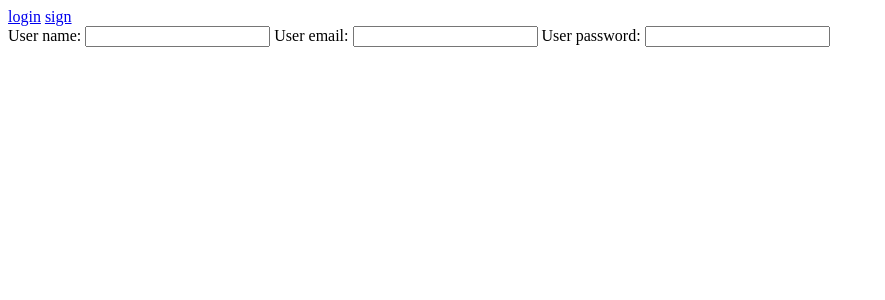
After one commit to CastCris/TalkTalk, a Flask app: page /login in a window 1280 px wide. The commit adds this page. Shown: the top 300 px of the page, without its empty margins (0-885 px from the left). Run offline with Flask 3, Linux system fonts and the light colour scheme; parts of the project's set-up code (start-up, migrations or seed data) failed here and were passed over.

Commit message:
setup_basic_code

```diff
--- a/app.py
+++ b/app.py
@@ -1,26 +1,116 @@
 import flask
-import socketio
-import eventlet
-import eventlet.wsgi
+import flask_socketio
 
-sio = socketio.Server()
+from database import *
+
+cursor.execute("""
+    CREATE TABLE IF NOT EXISTS room (
+        name VARCHAR(100) PRIMARY KEY AUTOINCREMENT,
+        user_admin VARCHAR(80)
+    );
+"""
+)
+
+cursor.execute("""
+    CREATE TABLE IF NOT EXISTS user (
+        name VARCHAR(80) PRIMARY KEY,
+        email VARCHAR(254),
+        password VARCHAR(200)
+    );
+""")
+
+INITIAL_ROOM = 0
+ROOMS_ABLE = set()
+
 app = flask.Flask(__name__)
+app.config['SECRET_KEY'] = '234567890-='
+socketio = flask_socketio.SocketIO(app)
 
+user = None
+
+
+###
 @app.route('/')
 def index()->object:
-    return flask.render_template('/index.html')
+    user = flask.request.cookies.get('user_name')
+    if not user:
+        return flask.redirect(flask.url_for('login'))
+    return flask.render_template('index.html')
 
-@sio.event
-def connect(sid, environ):
-    print('Client {} connect'.format(sid))
+@app.route('/login')
+def login()->object:
+    return flask.render_template('login.html')
 
-@sio.event
-def disconnect(sid, data):
-    print('Client {} disconnet'.format(sid))
+@app.route('/login_auth', methods=['POST'])
+def login_auth()->object:
+    if flask.request.method != 'POST':
+        return
 
-eventlet.wsgi.server(eventlet.listen(('', 5000)), app)
+    user_name = flask.request.form['user_name']
+    user_email = flask.request.form['user_email']
+    user_password = flask.request.form['user_password']
 
-"""
+    try:
+        create_user(user_name, user_email, user_password)
+    except sqlite3.OperationalError:
+        flask.g.message = 'User name invalid'
+        return flask.redirect(flask.url_for('login'))
+
+    flask.g.message=''
+
+    response = make_response(flask.redirect(flask.url_for('index')))
+    response.set_cooekie('user_name')
+    return response
+
+
+@app.route('/sign')
+def sign()->object:
+    return flask.render_template('sign.html')
+
+@app.route('/sign_auth')
+def sign_auth()->object:
+    pass
+
+
+@app.route('/room_create')
+def room_create()->object:
+    return flask.redirect('room_create.html')
+
+@app.route('/room_create_auth', methods = ['POST'])
+def room_create_auth()->object:
+    if flask.request.method != 'POST':
+        return
+
+    room_name = flask.request.form['room_name']
+
+    try:
+        create_room(room_name)
+    except:
+        flask.g.message = 'Invalid room name'
+        return flask.redirect(flask.url_for('room_create'))
+
+    flask.g.message = ''
+    return flask.redirect(flask.url_for('index'))
+
+
+###
+
+@socketio.on('connect')
+def handler_connect()->None:
+    ip = flask.request.remote_addr;
+    flask_socketio.send('New user found: '+ip, to=INITIAL_ROOM)
+
+@socketio.on('room_join')
+def room_join(data)->None:
+    room = data["room"]
+
+@socketio.on('message')
+def handler_message(data)->None:
+    message = data["message"]
+    room = data["room"]
+
+    flask_socketio.send(message, to=room)
+
+
 if __name__=='__main__':
-    app.run(debug=True)
-"""
+    socketio.run(app, debug=True)
--- /dev/null
+++ b/database/__init__.py
@@ -0,0 +1 @@
+from .Data import *
--- a/templates/default/layout.html
+++ b/templates/default/layout.html
@@ -1,19 +1,29 @@
 <!DOCTYPE html>
 <html>
 <head>
-	<title>{% tittle %}</title>
-
-	<style>
-		body{
-			display
-
+    <title>{% block title %}{% endblock %}</title>
 </head>
 <body>
-	<div id="slide">
-		<div id="slide_rom"></div>
-		<div id="slide_auth"></div>
-	</div>
+    <header>
+        <div>
+            {% if not user %}
+                <a href="{{ url_for("login") }}">login</a>
+                <a href="{{ url_for("sign") }}">sign</a>
+            {% endif %}
 
-	<div id="chat"></div>
+            {% if user %}
+            <a href="{{ url_for("logout") }}">log out</a>
+            {% endif %}
+        </div>
+
+    <main>
+        {% block content %}{% endblock %}
+    </main>
+
+    {% if g.message %}
+    <div>
+        <p>{{ g.message }}
+    </div>
+    {% endif %}
 </body>
 </html>
--- /dev/null
+++ b/templates/login.html
@@ -0,0 +1,16 @@
+{% extends "default/layout.html" %}
+{% block title %}Login{% endblock %}
+{% block content %}
+<form method="POST" action="login_auth">
+    <label>User name:</label>
+    <input type="text" autocomplete="off" name="user_name">
+
+    <label>User email:</label>
+    <input type="email" autocomplete="off" name="user_email">
+
+    <label>User password:</label>
+    <input type="text" autocomplete="offf" name="user_password">
+
+    <button type='submit' style='display: none'></button>
+</form>
+{% endblock %}
```
Also changed, not shown: database/Data.py (added, +23 -0 lines), requirements.txt (deleted, +0 -19 lines), templates/index.html (+50 -1 lines), templates/room_create.html (added, +9 -0 lines), templates/sign.html (added, +11 -0 lines).
